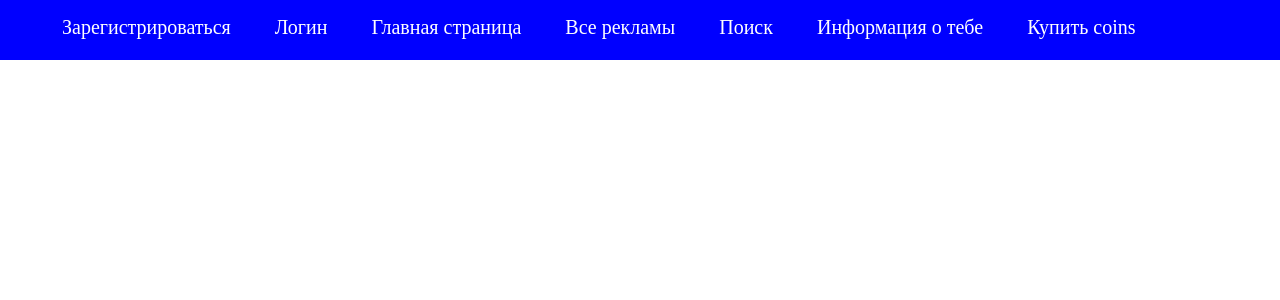
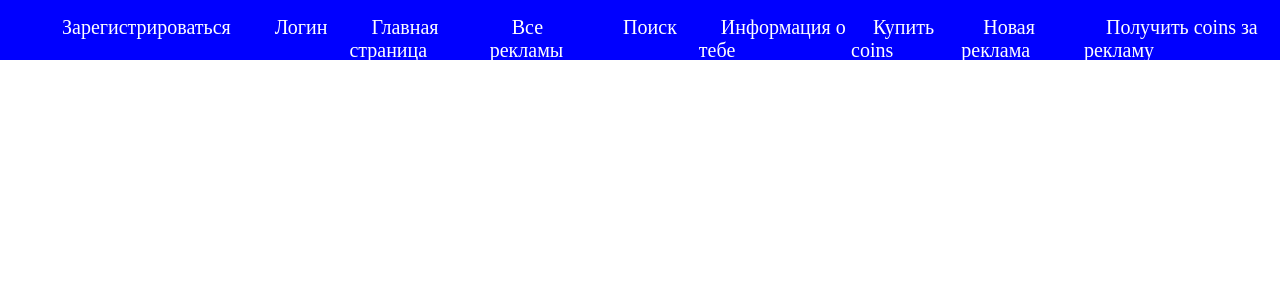
Before and after one commit to rsenijus/Ad_platform, a Flask app: page / in a window 1280 px wide. Shown: the top 300 px of the page. Run offline with Flask 3, Linux system fonts and the light colour scheme.

Commit message:
Update index.html
просто

```diff
--- a/Рекламная платформа/templates/index.html
+++ b/Рекламная платформа/templates/index.html
@@ -17,6 +17,8 @@
           <li><a href="/search=поискpage=1">Поиск</a></li>
           <li><a href="/info">Информация о тебе</a></li>
           <li><a href="/buycoins">Купить coins</a></li>
+          <li><a href="/moderated">Новая реклама</a></li>
+          <li><a href="/proof_moderated">Получить coins за рекламу</a></li>
         </ul>
     </header>
     {% block content %}
```
